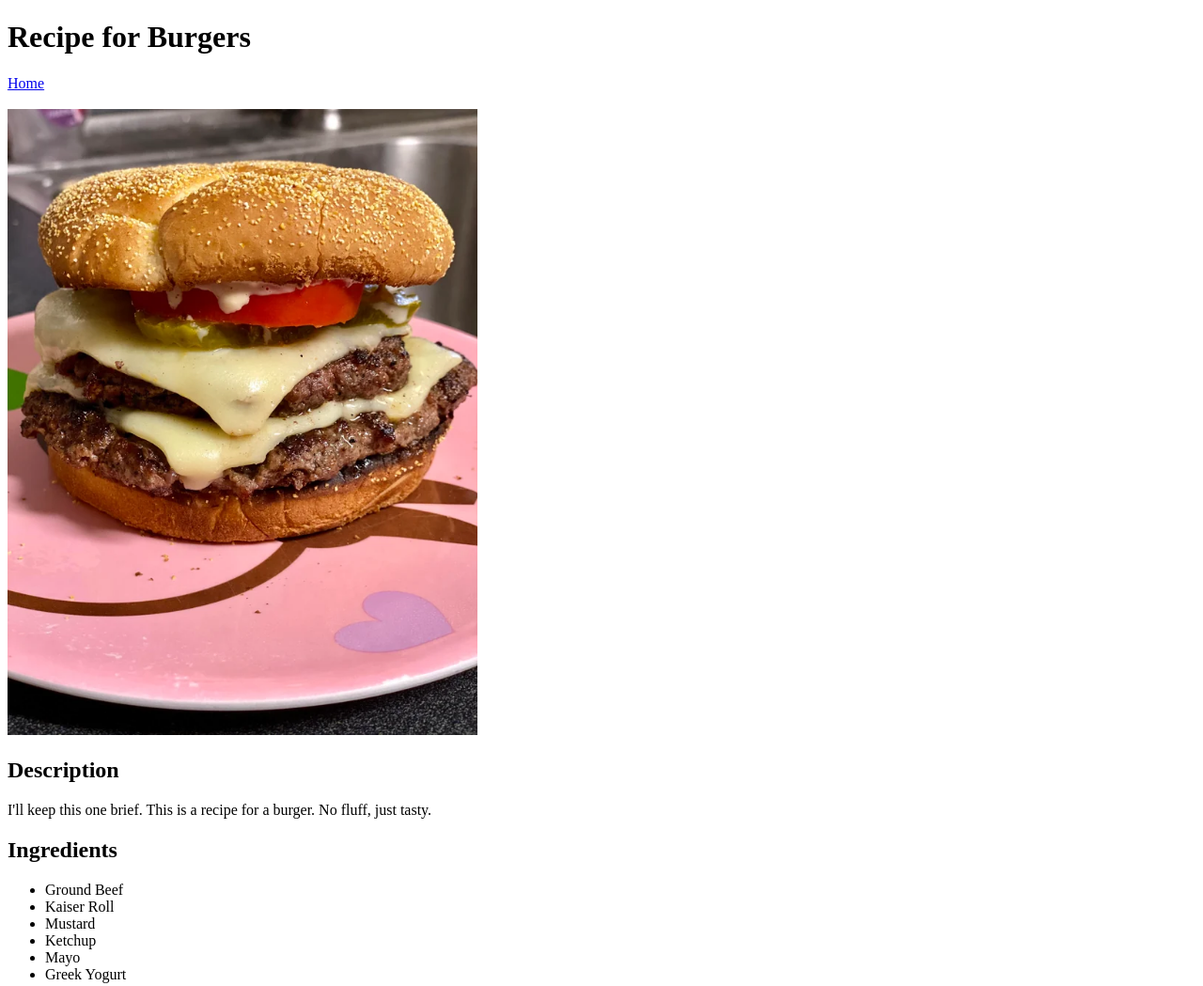
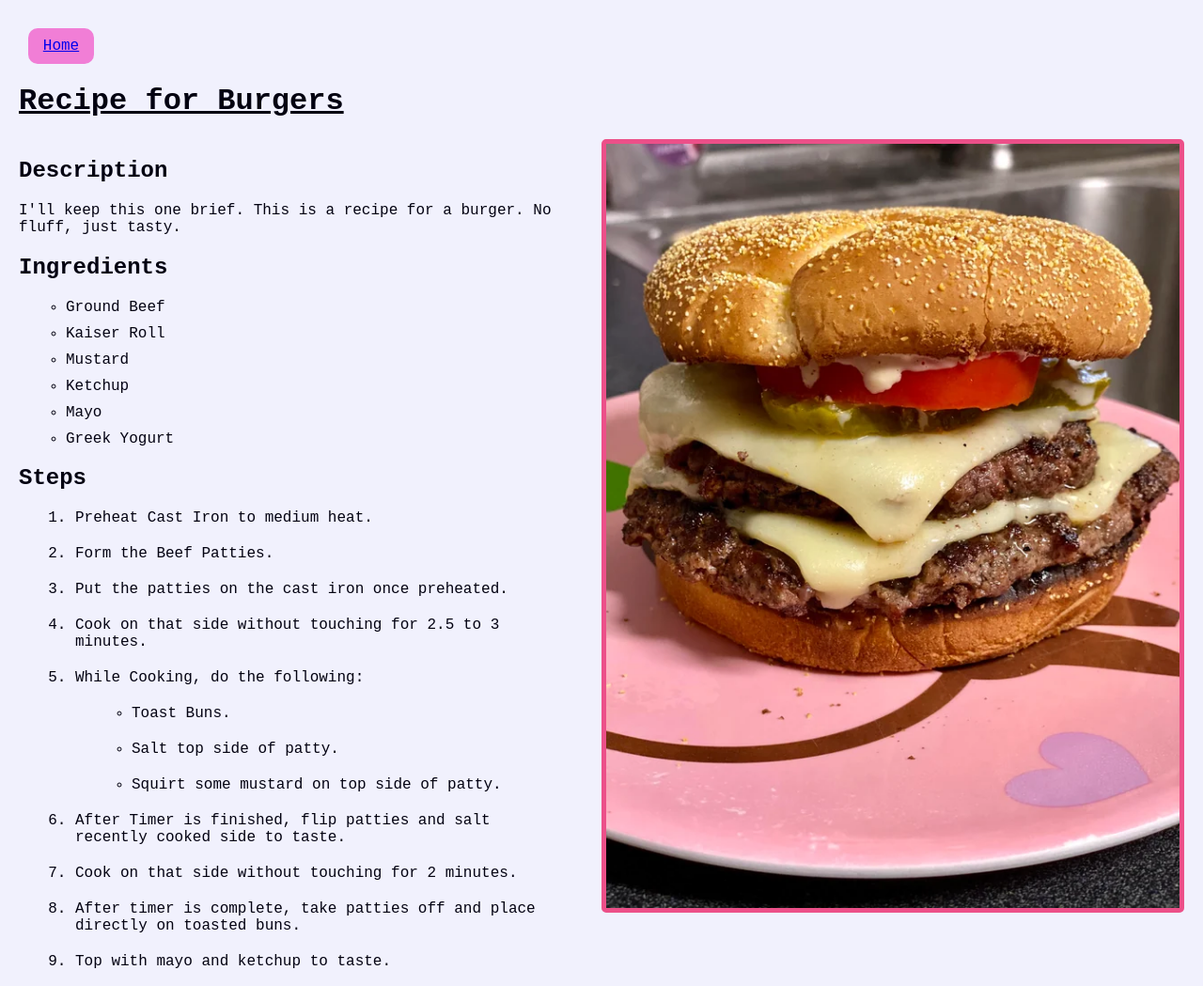
Before and after one commit to Vairiation/odin-recipes, a plain HTML site: page recipes/burger.html in a window 1280 px wide. Shown: the top 1049 px of the page at 94% size. Drawn offline with Linux system fonts and the light colour scheme.

Commit message:
Add CSS file for styling
- Create CSS file for webpage
- Update all pages to use classes and tags
- Update CSS stylesheet to add styling to each page

```diff
--- a/recipes/burger.html
+++ b/recipes/burger.html
@@ -4,19 +4,19 @@
     <meta charset="UTF-8">
     <meta name="viewport" content="width=device-width, initial-scale=1.0">
     <title>Burgers Recipe</title>
+    <link rel="stylesheet" href="../style.css">
 </head>
 <body>
+    <a class="home-button" href="../index.html" target="_blank" rel="noreferrer">Home</a>
     <h1>Recipe for Burgers</h1>
-    <a href="../index.html" target="_blank" rel="noreferrer">Home</a>
-    <br>
-    <br>
-    <img src="../images/burger.jpg" alt="An image of a juicy looking burger" width="500">
+    <div>
+        <div class="content">
             <h2>Description</h2>
             <p>
                 I'll keep this one brief. This is a recipe for a burger. No fluff, just tasty.
             </p>
             <h2>Ingredients</h2>
-    <ul>
+            <ul class="ingredients">
                 <li>Ground Beef</li>
                 <li>Kaiser Roll</li>
                 <li>Mustard</li>
@@ -31,7 +31,7 @@
                 <li>Put the patties on the cast iron once preheated.</li>
                 <li>Cook on that side without touching for 2.5 to 3 minutes.</li>
                 <li>While Cooking, do the following:
-            <ul>
+                    <ul class="burgers">
                         <li>Toast Buns.</li>
                         <li>Salt top side of patty.</li>
                         <li>Squirt some mustard on top side of patty.</li>
@@ -44,5 +44,8 @@
                 <li>Cover top bun with Greek Yogurt.</li>
                 <li>Enjoy!</li>
             </ol>
+        </div>
+        <img src="../images/burger.jpg" alt="An image of a juicy looking burger" width="500">
+    </div>
 </body>
 </html>
--- /dev/null
+++ b/style.css
@@ -0,0 +1,96 @@
+:root {
+--color-primary: #3327e7;
+--color-secondary: #f17ed6;
+--color-accent: #ec5089;
+--text-color: #030211;
+--background-color: #f1f1fd;
+}
+
+* {
+    box-sizing: border-box;
+}
+
+body {
+    font-family: 'Courier New', Courier, monospace;
+    background-color: var(--background-color);
+    color: var(--text-color);
+    text-align: left;
+    margin: auto;
+    padding: 20px;
+}
+
+h1{
+    text-decoration: underline
+}
+
+.home {
+    text-align: center;
+}
+
+.navigation-menu{
+    margin: auto;
+    display: block;
+}
+
+.menu li{
+    padding: 5px;
+    margin: 20px;
+    list-style: none;
+    display: inline-block;
+}
+
+ul li{
+    margin: 10px;
+    list-style: circle;
+}
+
+
+ol {
+    margin: auto;
+}
+
+ol li {
+    margin: 20px;
+    text-align: left;
+}
+
+.ingredients {
+    width: 400px;
+    list-style: circle;
+}
+
+a {
+    background-color: var(--color-secondary);
+    border-radius: 10px;
+    margin: 10px;
+    padding: 10px;
+    display: block;
+}
+
+.home-button {
+    margin-right: auto;
+    width: 70px;
+    text-align: center;
+}
+
+img {
+    border: 5px solid;
+    border-color: var(--color-accent);
+    border-radius: 5px;
+    width: 50%;
+}
+
+.burgers {
+    list-style: circle
+}
+
+div {
+    display: flex;
+    gap: 30px;
+    align-items: flex-start;
+}
+
+.content {
+    display: block;
+    width: 50%;
+}
```
Also changed, not shown: index.html (+12 -7 lines), recipes/jello-surprise.html (+8 -5 lines), recipes/pizza.html (+8 -5 lines). Lines whose indentation alone changed are shown as unchanged.
